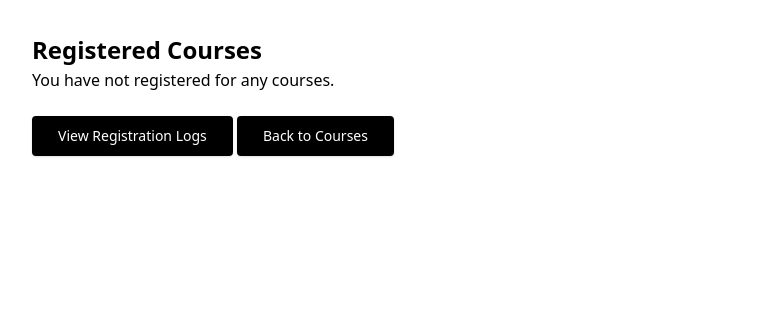
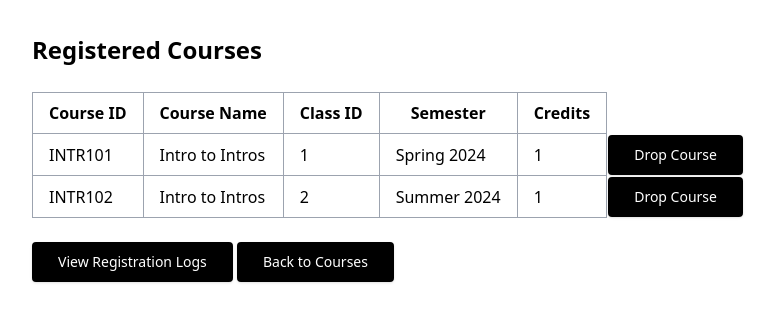
Before and after one commit to asigba/Online-Course-Registration, a Flask app: page /registered in a window 1280 px wide. Shown: the part 40-362 px from the top of the page, without its empty margins (264-1038 px from the left). Run offline with Flask 3, Linux system fonts and the light colour scheme; a user stored in the database is signed in; data comes from the database, SQL or seed files in the repository; some libraries are stand-ins or nearby versions.

Commit message:
Update registered_classes.html

```diff
--- a/src/templates/registered_classes.html
+++ b/src/templates/registered_classes.html
@@ -5,24 +5,25 @@
         <div>
             <h1 class="text-3xl md:text-3xl font-extrabold;" style=" font-weight: bold; font-size: x-large;">
                 Registered Courses</h1>
-                {% if not registered_courses %}
+                {% if not registered_classes %}
                     <p>You have not registered for any courses.</p>
                 {% else %}
         </div><br>
         <table border="1">
             <tr>
-
                 <th scope="col" class="px-4 py-2 border border-gray-400">Course ID</th>
-                <th scope="col" class="px-4 py-2 border border-gray-400">Course Number</th>
+                <th scope="col" class="px-4 py-2 border border-gray-400">Course Name</th>
                 <th scope="col" class="px-4 py-2 border border-gray-400">Class ID</th>
+                <th scope="col" class="px-4 py-2 border border-gray-400">Semester</th>
                 <th scope="col" class="px-4 py-2 border border-gray-400">Credits</th>
                 <th></th>
             </tr>
-            {% for class in registered_courses %}
+            {% for class in registered_classes %}
             <tr>
                 <td class="px-4 py-2 border border-gray-400">{{ class.course_id }}</td>
                 <td class="px-4 py-2 border border-gray-400">{{ class.course_name }}</td>
                 <td class="px-4 py-2 border border-gray-400">{{ class.class_id }}</td>
+                <td class="px-4 py-2 border border-gray-400">{{ class.semester }}</td>
                 <td class="px-4 py-2 border border-gray-400">{{ class.credits_awarded }}</td>
                 <td>
                     <form action="{{ url_for('drop_course') }}" method="post">
```
